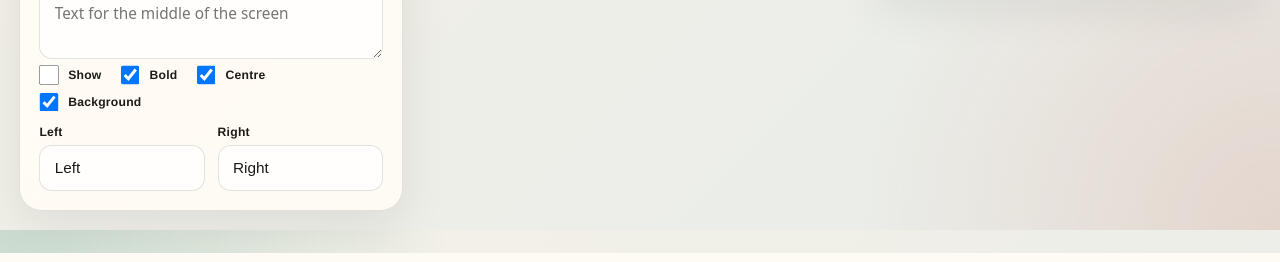
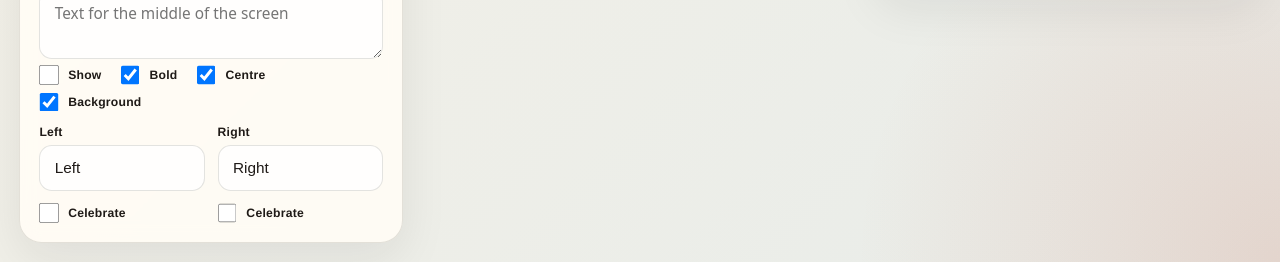
Before and after one commit to paulmossman/easy-game-livestream, a Flask app: template src/templates/index.html in a window 1280 px wide. Shown: the part 547-809 px from the top of the page. Run offline with Flask 3, Linux system fonts and the light colour scheme; the template is opened without the code that fills it, so the values that code supplies are empty; parts of the project's set-up code (start-up, migrations or seed data) failed here and were passed over; some libraries are stand-ins or nearby versions.

Commit message:
feat(ui): add a Celebrate checkbox for each team
Each side's checkbox starts from teams.<name>.celebrate in the config,
for the team names the app starts with. After that only the checkbox
counts, so renaming a team doesn't change it. Nothing uses it yet.

```diff
--- a/config/default_config.yml
+++ b/config/default_config.yml
@@ -11,6 +11,11 @@ toggle_buffer_ms: 400
 start_show_video: true
 
 gamesheet_url: ''
+
+# Settings by the team name used in team_names.
+# teams:
+#   Testers:
+#     celebrate: true  # Starts the team's Celebrate checkbox checked. Default: false.
 
 phases:
   - name: Warmup
--- a/src/app.py
+++ b/src/app.py
@@ -112,6 +112,15 @@ state = {
     'message_centered': True,
     'message_background': True,
 }
+
+def team_celebrates_at_startup(team_name):
+    team_settings = (config.get('teams') or {}).get(team_name) or {}
+    return bool(team_settings.get('celebrate', False))
+
+# Each side's Celebrate checkbox starts from the config for its startup team
+# name, then is only changed in the UI, not by renaming the team.
+state['left_celebrate'] = team_celebrates_at_startup(state['left_team'])
+state['right_celebrate'] = team_celebrates_at_startup(state['right_team'])
 penalty_game = PenaltyStateMachine()
 ffmpeg_process = None
 relay_ffmpeg_process = None
@@ -1566,7 +1575,7 @@ def update_state():
     data = request.get_json(silent=True) or request.form.to_dict()
     if 'mute' in data and not isinstance(data['mute'], bool):
         data['mute'] = str(data['mute']).lower() in ('1', 'true', 'yes', 'on')
-    for key in ('left_pp', 'left_en', 'right_pp', 'right_en', 'mute_on_stop', 'message_show', 'message_bold', 'message_centered', 'message_background'):
+    for key in ('left_pp', 'left_en', 'right_pp', 'right_en', 'mute_on_stop', 'message_show', 'message_bold', 'message_centered', 'message_background', 'left_celebrate', 'right_celebrate'):
         if key in data and not isinstance(data[key], bool):
             data[key] = str(data[key]).lower() in ('1', 'true', 'yes', 'on')
     if 'clock_running' in data and not isinstance(data['clock_running'], bool):
--- a/src/static/js/app.js
+++ b/src/static/js/app.js
@@ -797,6 +797,12 @@ function renderState(state) {
     );
     refreshOverlayPreview();
     renderStreamQuality(state.stream_quality || {});
+    ['left', 'right'].forEach((side) => {
+        const celebrate = document.getElementById(`${side}-celebrate`);
+        if (celebrate) {
+            celebrate.checked = Boolean(state[`${side}_celebrate`]);
+        }
+    });
 
     const toggleButton = document.getElementById('start-stop-button');
     const muteOnStop = document.getElementById('mute-on-stop');
@@ -1273,6 +1279,11 @@ document.getElementById('preview-advanced-button').addEventListener('click', ()
 document.getElementById('preview-dialog-close').addEventListener('click', () => {
     document.getElementById('preview-settings-dialog').close();
 });
+['left', 'right'].forEach((side) => {
+    document.getElementById(`${side}-celebrate`)?.addEventListener('change', (event) => {
+        postState({ [`${side}_celebrate`]: event.target.checked });
+    });
+});
 // The GameSheet panel is only rendered when gamesheet_url is configured.
 document.getElementById('gamesheet-reload-button')?.addEventListener('click', (event) => {
     // The button is inside the <summary>, so don't also open/close the panel.
--- a/src/templates/index.html
+++ b/src/templates/index.html
@@ -246,6 +246,18 @@
         .gamesheet-reload-button {
             margin-left: 12px;
             padding: 6px 12px;
+        }
+
+        .celebrate-options {
+            display: grid;
+            grid-template-columns: 1fr 1fr;
+            gap: 16px;
+        }
+
+        .celebrate-options input[type="checkbox"] {
+            width: 24px;
+            height: 24px;
+            margin: 0;
         }
 
         .gamesheet-frame {
@@ -1189,6 +1201,16 @@
                             <input type="text" id="right-team" value="Right">
                         </label>
                     </div>
+                    <div class="celebrate-options">
+                        <label class="option-main" for="left-celebrate" title="Show a caption for this team's goals">
+                            <input type="checkbox" id="left-celebrate">
+                            <span>Celebrate</span>
+                        </label>
+                        <label class="option-main" for="right-celebrate" title="Show a caption for this team's goals">
+                            <input type="checkbox" id="right-celebrate">
+                            <span>Celebrate</span>
+                        </label>
+                    </div>
                 </section>
             </div>
 
@@ -1329,6 +1351,6 @@
 
         </form>
     </div>
-    <script src="/static/js/app.js?v=20261101a"></script>
+    <script src="/static/js/app.js?v=20261104a"></script>
 </body>
 </html>
```
Also changed, not shown: README.md.
